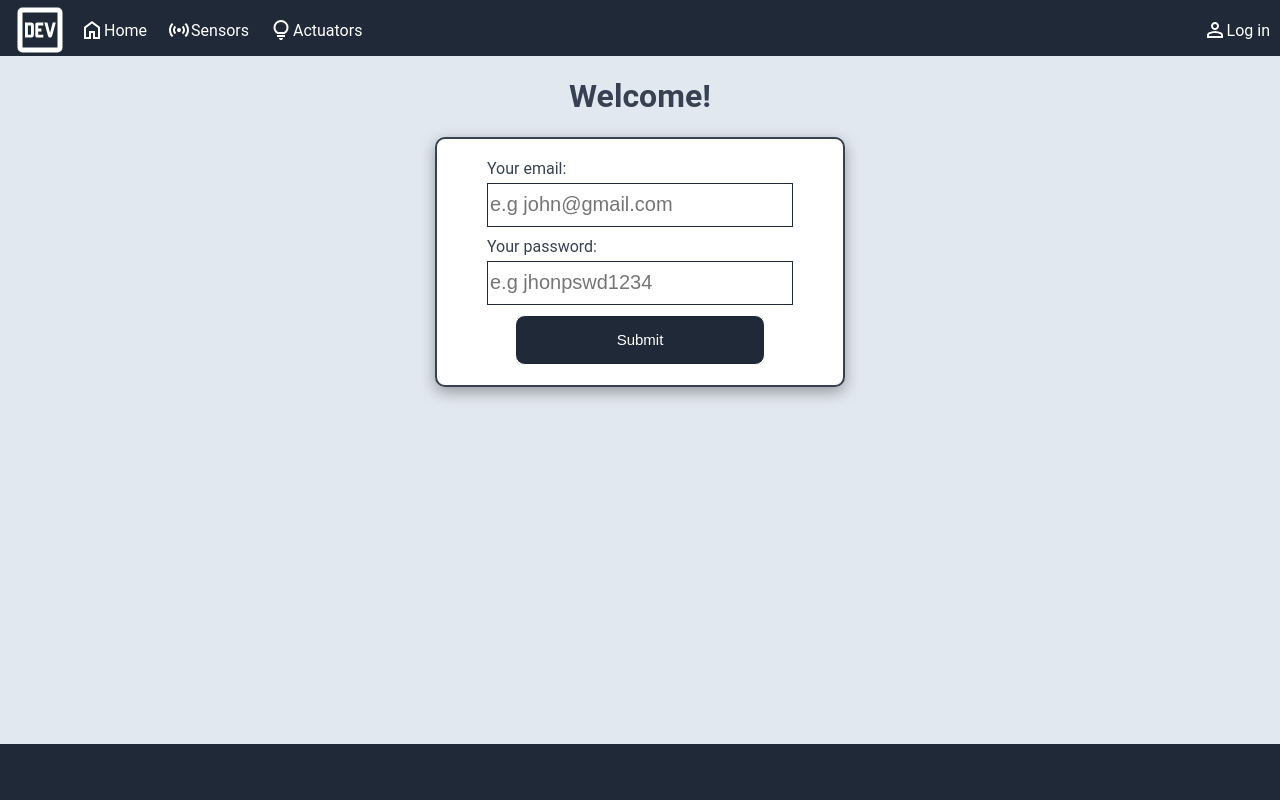
After one commit to nick11nic/flask-web-app, a Flask app: page /login in a window 1280 px wide. The commit adds this page. Run offline with Flask 3, Linux system fonts and the light colour scheme.

Commit message:
added login template

```diff
--- /dev/null
+++ b/blueprints/login.py
@@ -0,0 +1,10 @@
+from flask import Blueprint, render_template
+
+login = Blueprint(
+    "login", __name__, static_folder="static", template_folder="templates"
+)
+
+
+@login.route("/login")
+def login_blueprint():
+    return render_template("login.html")
--- a/main.py
+++ b/main.py
@@ -1,12 +1,17 @@
-from flask import Flask, render_template
-
-app = Flask(__name__)
+from flask import Flask
+from blueprints import login, home, actuator, sensor
 
 
-@app.route("/")
-def index():
-    return render_template("base.html")
+def main():
+    app = Flask(__name__)
+
+    app.register_blueprint(login.login, url_prefix="")
+    app.register_blueprint(home.home, url_prefix="")
+    app.register_blueprint(actuator.actuator, url_prefix="")
+    app.register_blueprint(sensor.sensor, url_prefix="")
+
+    app.run(port=8080, debug=True)
 
 
 if __name__ == "__main__":
-    app.run(port=8080, debug=True)
+    main()
--- a/static/css/base.css
+++ b/static/css/base.css
@@ -1,6 +1,7 @@
 :root {
   --gray: #1f2937;
   --light-gray: #e2e8f0;
+  --medium-gray: #374151;
 
   font-family: "Roboto", sans-serif;
 }
@@ -38,21 +39,21 @@ header {
   display: flex;
   align-items: center;
   padding: 0px 10px;
-  gap: 25px;
   color: white;
 }
 
 .base-menu-option {
+  color: white;
+  text-decoration: none;
   display: flex;
   align-items: center;
-  gap: 5px;
   cursor: default;
+  padding: 0px 10px;
   transition: 150ms;
 }
 
 .base-menu-option:hover {
-  transform: scale(1.1);
-  transition: 150ms;
+  background-color: var(--medium-gray);
 }
 
 .base-login {
@@ -62,7 +63,6 @@ header {
   cursor: default;
   align-items: center;
   color: white;
-  padding: 0 15px;
 }
 
 .logo {
--- /dev/null
+++ b/static/css/login.css
@@ -0,0 +1,68 @@
+:root {
+  --shadow: rgba(0, 0, 0, 0.35) 0px 5px 15px;
+  --gray: #1f2937;
+  --light-gray: #e2e8f0;
+  --medium-gray: #374151;
+}
+
+.login-main {
+  width: 100%;
+  height: 100%;
+  display: flex;
+  flex-direction: column;
+  align-items: center;
+}
+
+.login-main h1 {
+  color: var(--medium-gray);
+}
+
+.login-container {
+  padding: 20px 50px;
+  background-color: white;
+  border-radius: 10px;
+  border: 2px solid var(--medium-gray);
+  box-shadow: var(--shadow);
+}
+
+.login-form {
+  display: flex;
+  flex-direction: column;
+  align-items: center;
+  justify-content: center;
+  gap: 10px;
+}
+
+.login-input {
+  gap: 5px;
+  display: flex;
+  flex-direction: column;
+  align-items: start;
+}
+
+.login-input input {
+  width: 300px;
+  height: 40px;
+  font-size: 20px;
+  border: 1px solid var(--gray);
+}
+
+.login-submit {
+  width: 250px;
+  height: 50px;
+  font-size: 15px;
+  border-radius: 10px;
+  background-color: var(--gray);
+  color: white;
+  border: 1px solid;
+}
+
+.login-submit:hover {
+  background-color: var(--medium-gray);
+}
+
+.login-input p {
+  margin: 0;
+  padding: 0;
+  color: var(--medium-gray);
+}
--- a/templates/base.html
+++ b/templates/base.html
@@ -4,26 +4,31 @@
     <meta charset="UTF-8">
     <meta name="viewport" content="width=device-width, initial-scale=1">
     <link rel="stylesheet" href="{{ url_for('static', filename='css/base.css') }}">
+    <link rel="stylesheet" href="{{ url_for('static', filename='css/login.css') }}">
     <title>{%block title%}{%endblock%}</title>
   </head>
   <body>
     <header>
       <div class='base-menu'>
         <img src="{{url_for('static', filename='img/logo.svg')}}" class="logo" >
-        <div class="base-menu-option">
+        <a href="/" class="base-menu-option">
+            <img src="{{url_for('static', filename='img/home.svg')}}">
+            <p>Home</p>
+        </a>
+        <a href="/sensor" class="base-menu-option">
             <img src="{{url_for('static', filename='img/sensor.svg')}}">
             <p>Sensors</p>
-        </div>
-        <div class="base-menu-option">
+        </a>
+        <a href="/actuator" class="base-menu-option">
             <img src="{{url_for('static', filename='img/actuator.svg')}}">
             <p>Actuators</p>
-        </div>
+        </a>
       </div>
       <div class='base-login'>
-        <div class="base-menu-option">
+        <a href="/login" class="base-menu-option">
           <img src="{{url_for('static', filename='img/login.svg')}}">
           <p>Log in</p>
-        </div>
+        </a>
       </div>
     </header>
     <main>
--- /dev/null
+++ b/templates/login.html
@@ -0,0 +1,22 @@
+{%extends "base.html"%}
+{%block title%} Login Page{%endblock%}
+{%block content%}
+<div class="login-main">
+  <h1>Welcome!</h1>
+  <div class="login-container">
+    <form method="post" class="login-form">
+
+      <div class="login-input">
+        <p>Your email:</p>
+        <input type="text" name="user" required placeholder="e.g john@gmail.com">
+      </div>
+      <div class="login-input">
+        <p>Your password:</p>
+        <input type="password" required name="password" placeholder="e.g jhonpswd1234">
+      </div>
+
+      <input type="submit" class="login-submit">
+    </form>
+  </div>
+</div>
+{%endblock%}
```
Also changed, not shown: blueprints/actuator.py (added, +10 -0 lines), blueprints/home.py (+8 -0 lines), blueprints/sensor.py (added, +10 -0 lines), templates/actuator.html (added, +7 -0 lines), templates/home.html (added, +7 -0 lines), templates/sensor.html (added, +7 -0 lines), static/img/home.svg (added).
